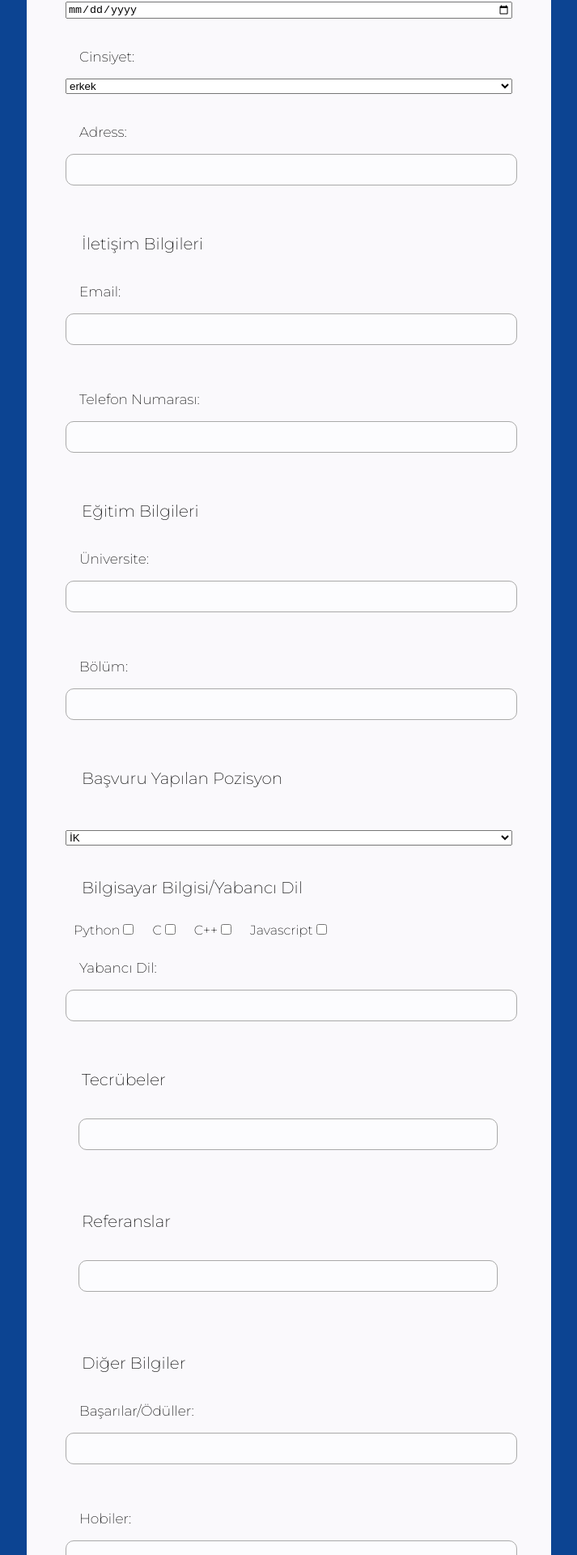
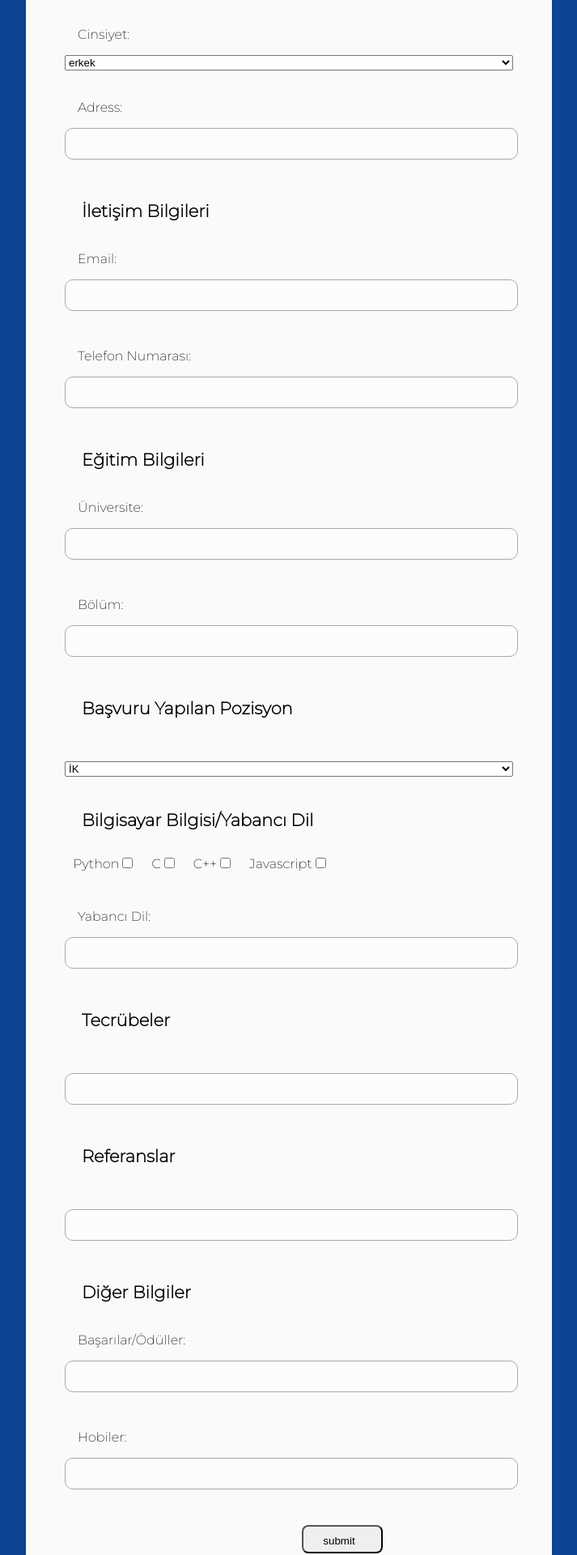
Before and after one commit to berkay-yuksel/form-project, a React (Create React App) app: page / in a window 1280 px wide. Shown: the part 660-2580 px from the top of the page at 81% size, without its empty margins (283-996 px from the left). Built offline with nearby package versions, Linux system fonts and the light colour scheme.

Commit message:
logo and button update

```diff
--- a/src/App.css
+++ b/src/App.css
@@ -2,7 +2,7 @@
 
 .page_container img{
   margin: 2em;
-  position: sticky;
+  /* position: sticky; */
   top: 2em;
 }
 
@@ -14,6 +14,7 @@
   justify-content: center;
 }
 
+
 .form_container {
   display: flex;
   flex-direction: column;
@@ -21,6 +22,7 @@
   background-color: rgb(250, 249, 252);
   border-radius: 15px;
 }
+
 
 .form_container label {
   margin: 1em;
@@ -32,9 +34,9 @@
 
 
 
-.form_container legend h3 {
+/* .form_container legend h3 {
   font-family: 'Montserrat', sans-serif;
-}
+} */
 
 /* .form_container label h5 {
   margin-block-start: 0;
@@ -84,9 +86,15 @@
 
 
 .form_container button {
-  width: 75px;
+  width: 100px;
+  height: 35px;
+  padding: 10px 24px;
+  border-radius: 8px;
   margin: 1em;
-  padding: 0.2em;
+  margin-left: 22em;
+  display: flex;
+/* background-color: #0c4492; */
+  /* padding: 0.2em;  */
 }
 
 
@@ -94,6 +102,7 @@
 
 .checkbox-wrapper{
   display: flex;
+  margin-bottom: 20px;
 }
 
 
@@ -118,7 +127,7 @@
 
 .form-label{
   color: black;
-  font-size: 17px;
+  font-size: 16px;
   margin-bottom: 10px;
   font-family: 'Montserrat', sans-serif;
 }
@@ -129,7 +138,7 @@
   height: 35px;
   border: none;
   border-radius: 10px;
-  margin-bottom: 20px;
+  margin-bottom: 10px;
   background: rgba(255, 255, 255, 0.375);
   border: 0.5px solid darkgrey;
 }
@@ -140,7 +149,7 @@
   height: 35px;
   border: none;
   border-radius: 10px;
-  margin-bottom: 20px;
+  margin-bottom: 10px;
   background: rgba(255, 255, 255, 0.375);
   border: 0.5px solid darkgrey;
 }
@@ -151,16 +160,18 @@
   height: 35px;
   border: none;
   border-radius: 10px;
-  margin-bottom: 20px;
+  margin-bottom: 10px;
   background: rgba(255, 255, 255, 0.375);
   border: 0.5px solid darkgrey;
 }
 
-.alt-baslıklar{
+
+.ust-baslıklar{
   color: black;
-  font-size: 20px;
+  font-size: 21px;
   margin-bottom: 10px;
   font-family: 'Montserrat', sans-serif;
+  font-weight: bold;
 }
 
 
--- a/src/App.js
+++ b/src/App.js
@@ -66,7 +66,7 @@ const App = () => {
 
 
 
-          <label className="alt-baslıklar">
+          <label className="ust-baslıklar">
             Kişisel Bilgiler
           </label>
 
@@ -124,7 +124,7 @@ const App = () => {
         </div>
 
 
-        <label className="alt-baslıklar">
+        <label className="ust-baslıklar">
           İletişim Bilgileri
         </label>
 
@@ -149,7 +149,7 @@ const App = () => {
         </div>
 
 
-        <label className="alt-baslıklar">
+        <label className="ust-baslıklar">
           Eğitim Bilgileri
         </label>
 
@@ -174,7 +174,7 @@ const App = () => {
 
 
 
-        <label className="alt-baslıklar">
+        <label className="ust-baslıklar">
           Başvuru Yapılan Pozisyon
         </label>
 
@@ -192,7 +192,7 @@ const App = () => {
 
 
 
-        <label className="alt-baslıklar">
+        <label className="ust-baslıklar">
           Bilgisayar Bilgisi/Yabancı Dil
         </label>
 
@@ -230,39 +230,37 @@ const App = () => {
 
 
 
-        <label className="alt-baslıklar">
+        <label className="ust-baslıklar">
           Tecrübeler
         </label>
 
 
       <div className="form-wrapper">
-        <label>
+        <label></label>
           <input className="form-input"
             type="text"
             value={inputs.tecrube}
             onChange={(e)=>{handleChange('tecrube',e.target.value)}}
             />
-         </label>
       </div>
 
 
-        <label className="alt-baslıklar">
+        <label className="ust-baslıklar">
           Referanslar
         </label>
 
 
       <div className="form-wrapper">
-        <label>
+        <label></label>
           <input className="form-input"
             type="text"
             value={inputs.referans}
             onChange={(e)=>{handleChange('referans',e.target.value)}}
             />
-         </label>
       </div>
 
 
-         <label className="alt-baslıklar">
+         <label className="ust-baslıklar">
            Diğer Bilgiler
          </label>
 
```
